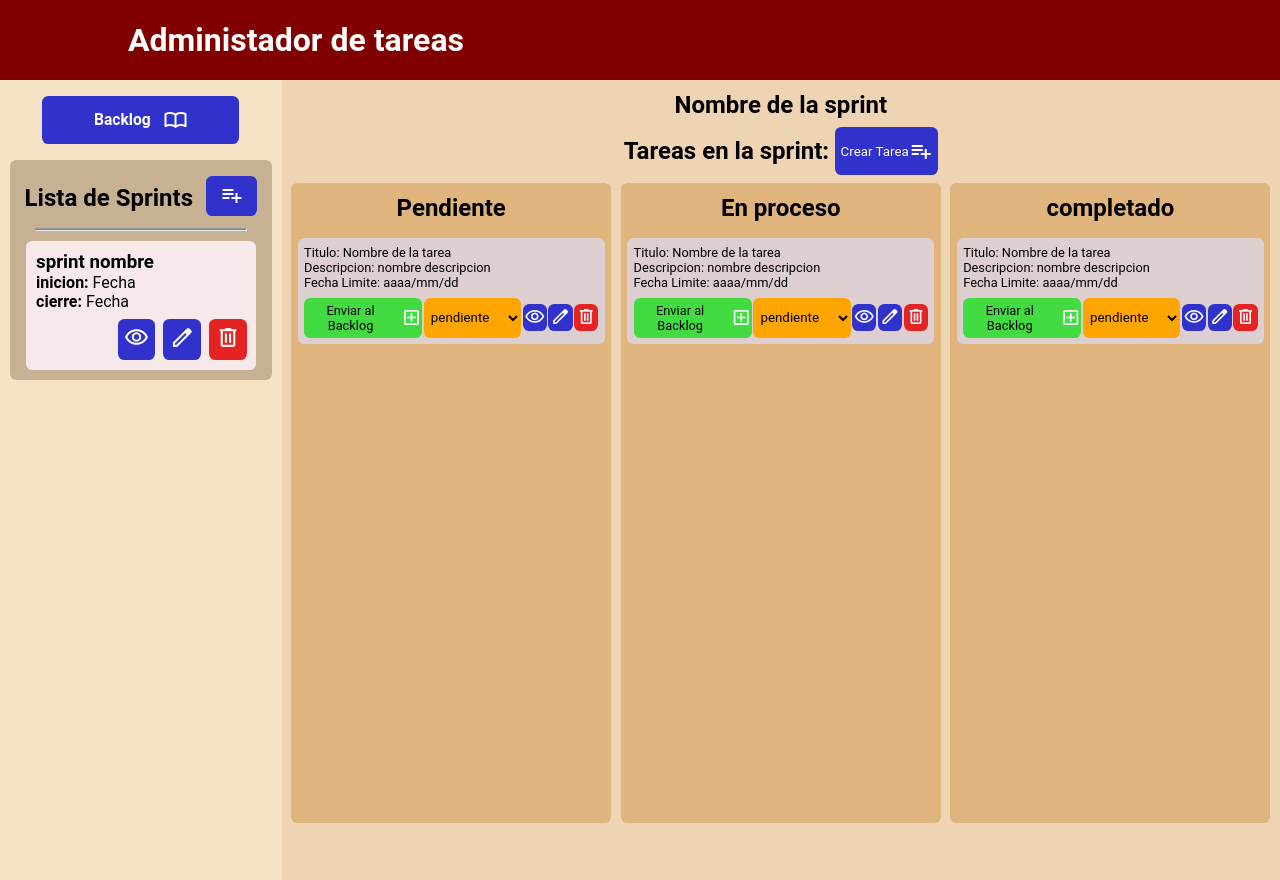
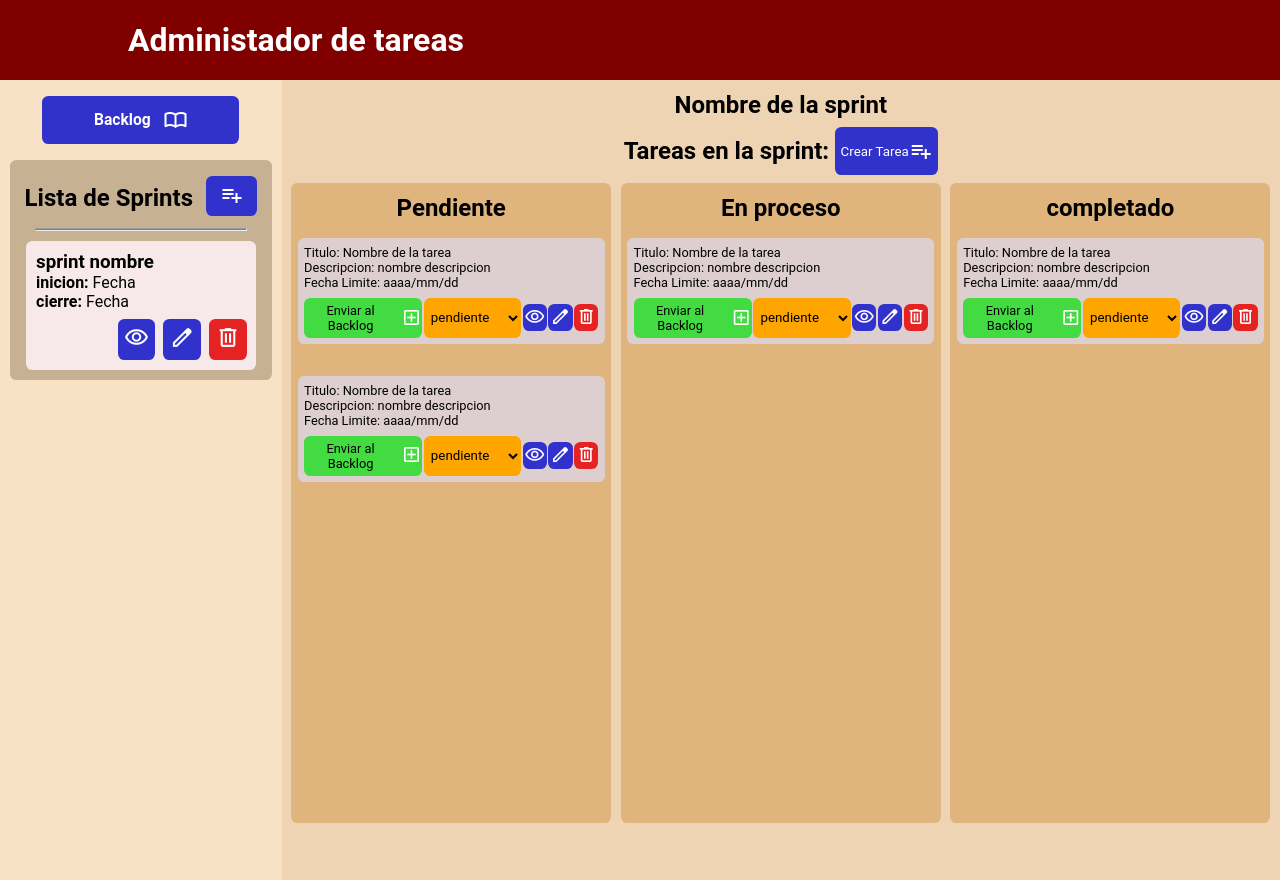
Before and after one commit to MatiasRodriguez01/backlog, a React (Vite) app: page / in a window 1280 px wide. Built offline with nearby package versions, Linux system fonts and the light colour scheme.

Commit message:
Cambio en el listaTarea.tsx

```diff
--- a/src/components/ul/ListaTareas/ListaTareas.tsx
+++ b/src/components/ul/ListaTareas/ListaTareas.tsx
@@ -21,6 +21,7 @@ const ListaTareas = () => {
               <h2>Pendiente</h2>
             </div>
             <Tarea />
+            <Tarea />
           </div>
           <div className={styles.proceso}>
             <div className={styles.titulo}>
```
